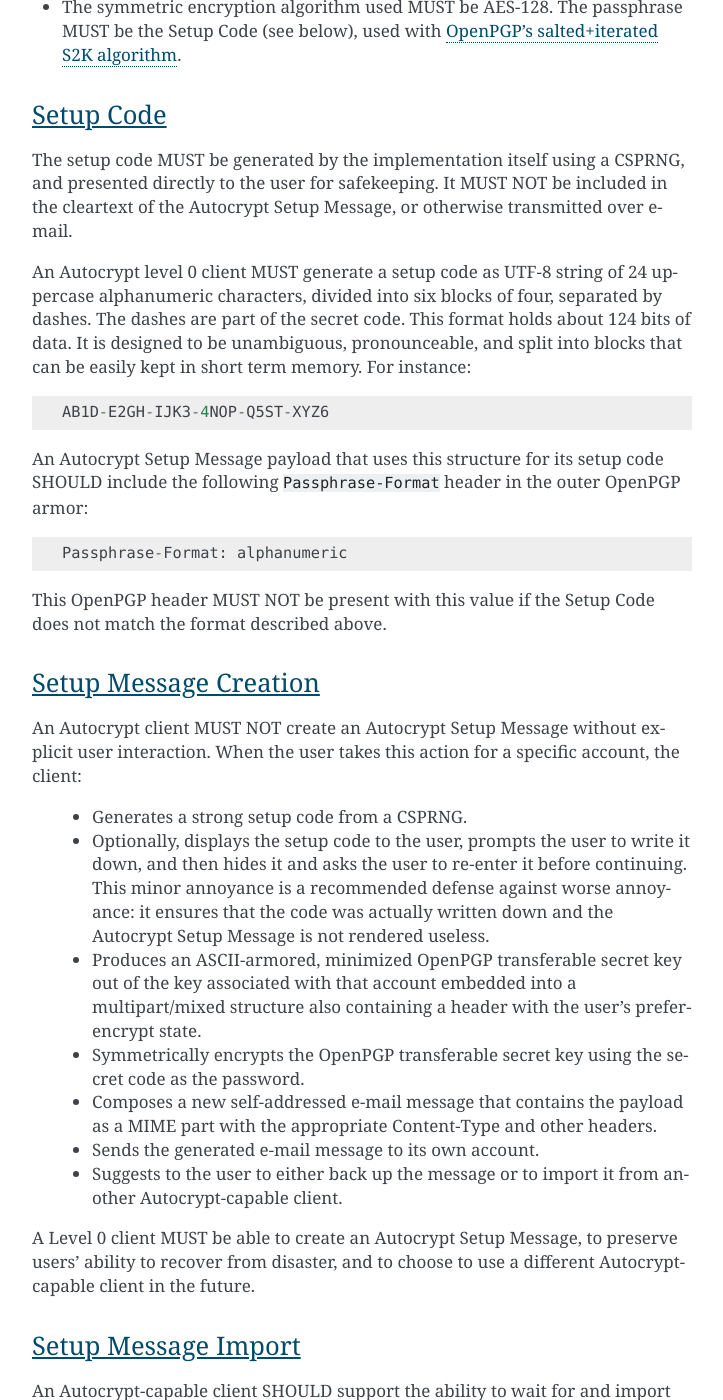
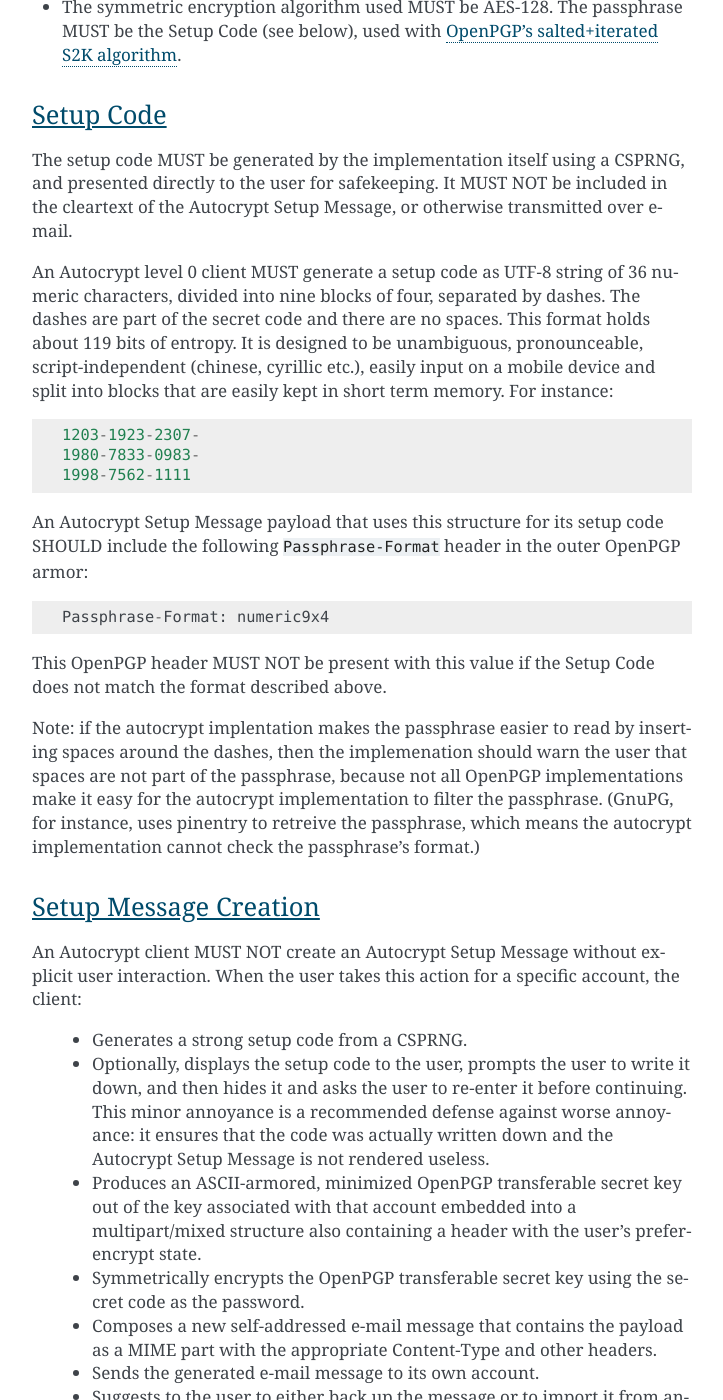
Before and after one commit to autocrypt/autocrypt, a Sphinx documentation site: the page built from doc/level0.rst, in a window 1280 px wide and 1400 px high, scrolled down 3832 px. Shown: the whole window, without its empty margins (388-1111 px from the left). Built offline with Sphinx 7.4.7, drawn with Linux system fonts in a browser that asks for light colours.

Commit message:
Proposing numeric input instead of alphanumeric input

```diff
--- a/doc/level0.rst
+++ b/doc/level0.rst
@@ -160,22 +160,32 @@ NOT be included in the cleartext of the Autocrypt Setup Message, or
 otherwise transmitted over e-mail.
 
 An Autocrypt level 0 client MUST generate a setup code as UTF-8 string
-of 24 uppercase alphanumeric characters, divided into six blocks of
+of 36 numeric characters, divided into nine blocks of
 four, separated by dashes. The dashes are part of the secret
-code. This format holds about 124 bits of data. It is designed to be
-unambiguous, pronounceable, and split into blocks that can be easily
+code and there are no spaces. This format holds about 119 bits of entropy. It is designed to be
+unambiguous, pronounceable, script-independent (chinese, cyrillic etc.),
+easily input on a mobile device and split into blocks that are easily
 kept in short term memory. For instance::
 
-    AB1D-E2GH-IJK3-4NOP-Q5ST-XYZ6
+    1203-1923-2307-
+    1980-7833-0983-
+    1998-7562-1111
 
 An Autocrypt Setup Message payload that uses this structure for its
 setup code SHOULD include the following ``Passphrase-Format`` header
 in the outer OpenPGP armor::
 
-    Passphrase-Format: alphanumeric
+    Passphrase-Format: numeric9x4
 
 This OpenPGP header MUST NOT be present with this value if the Setup
 Code does not match the format described above.
+
+Note: if the autocrypt implentation makes the passphrase easier
+to read by inserting spaces around the dashes, then the implemenation
+should warn the user that spaces are not part of the passphrase, because
+not all OpenPGP implementations make it easy for the autocrypt implementation
+to filter the passphrase.  (GnuPG, for instance, uses pinentry to retreive the passphrase, which
+means the autocrypt implementation cannot check the passphrase's format.)
 
 Setup Message Creation
 ++++++++++++++++++++++
```
